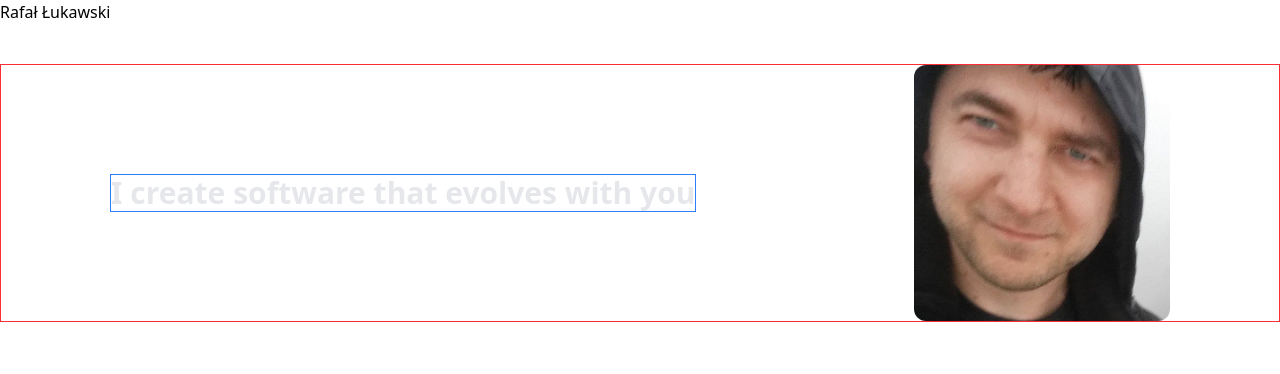
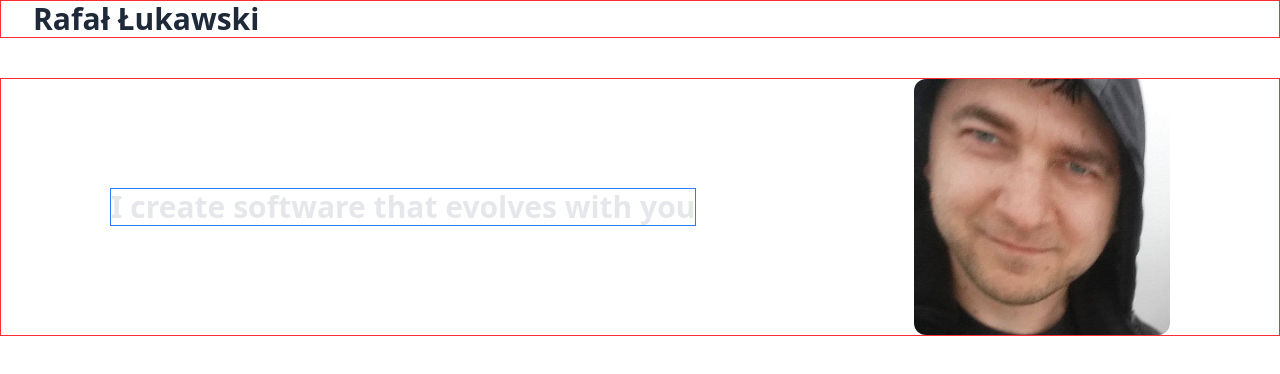
Before and after one commit to rlukawski/personal-website, a React (Vite) app: page / in a window 1280 px wide. Shown: the top 374 px of the page. Built offline with nearby package versions, Linux system fonts and the light colour scheme.

Commit message:
Update header

```diff
--- a/src/components/Navigation.tsx
+++ b/src/components/Navigation.tsx
@@ -1,9 +1,7 @@
 export const Navigation = () => {
   return (
-    <nav>
-      <ul>
-        <li>Rafał Łukawski</li>
-      </ul>
-    </nav>
+    <div className="w-full flex px-8 border border-red-500">
+        <p className="text-gray-800 text-3xl font-bold">Rafał Łukawski</p>
+    </div>
   );
 };
```
